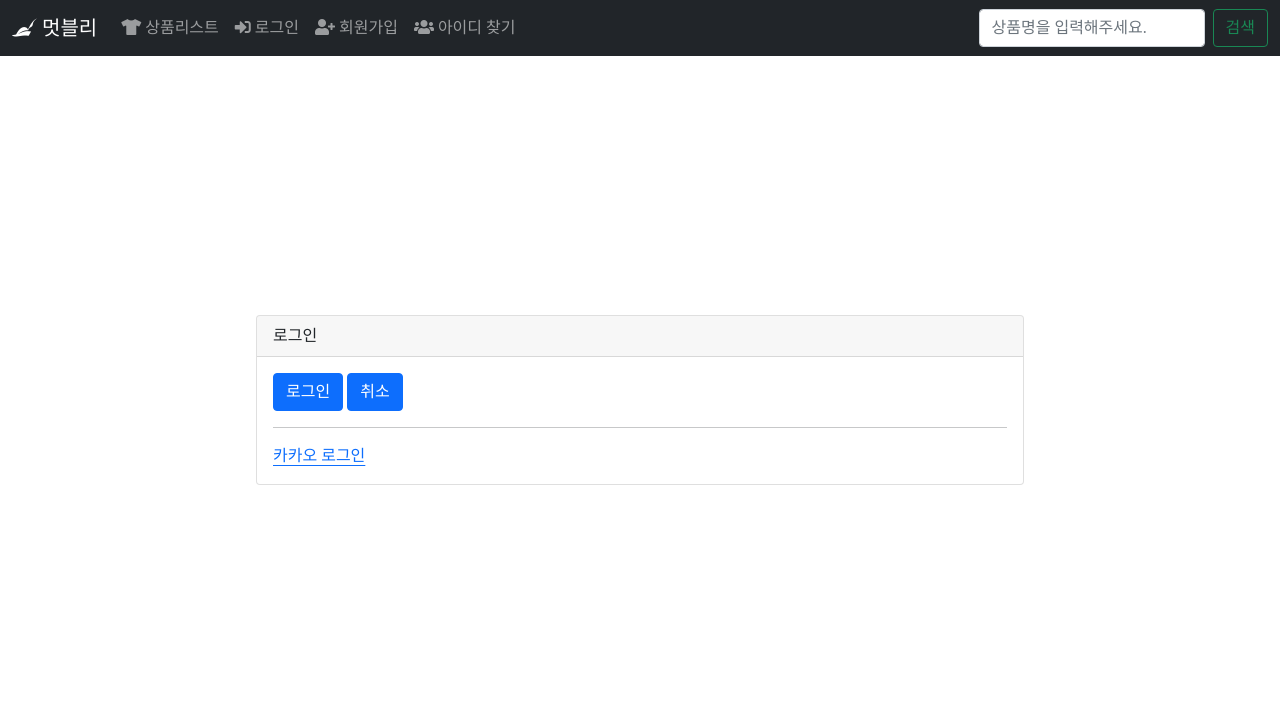
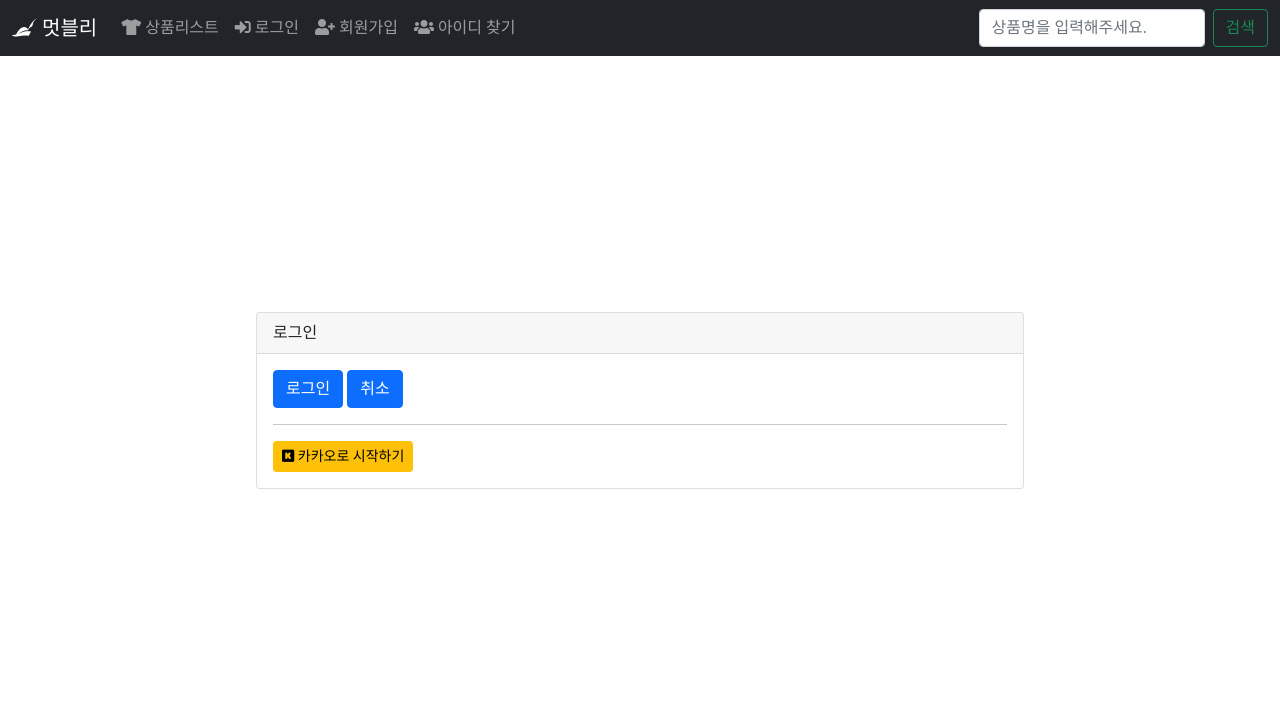
Before and after one commit to yhw0536/mega_market_project, a Django app: template accounts/templates/accounts/signin.html in a window 1280 px wide. Shown: the top 712 px of the page. Run offline with Django 3.2, Linux system fonts and the light colour scheme; the template is opened without the code that fills it, so the values that code supplies are empty; parts of the project's set-up code (start-up, migrations or seed data) failed here and were passed over; some libraries are stand-ins or nearby versions; some web fonts are replaced.

Commit message:
카카오로그인 버튼

```diff
--- a/accounts/templates/accounts/signin.html
+++ b/accounts/templates/accounts/signin.html
@@ -13,7 +13,7 @@
                 {% bootstrap_button button_type="reset" content="취소" %}
             </form>
             <hr>
-            <a href="{% url 'accounts:kakao_signin' %}">카카오 로그인</a>
+            <a class="btn btn-sm btn-warning" href="{% url 'accounts:kakao_signin' %}"><i class="fab fa-kickstarter"></i> 카카오로 시작하기</a>
         </div>
     </div>
 </section>
```
